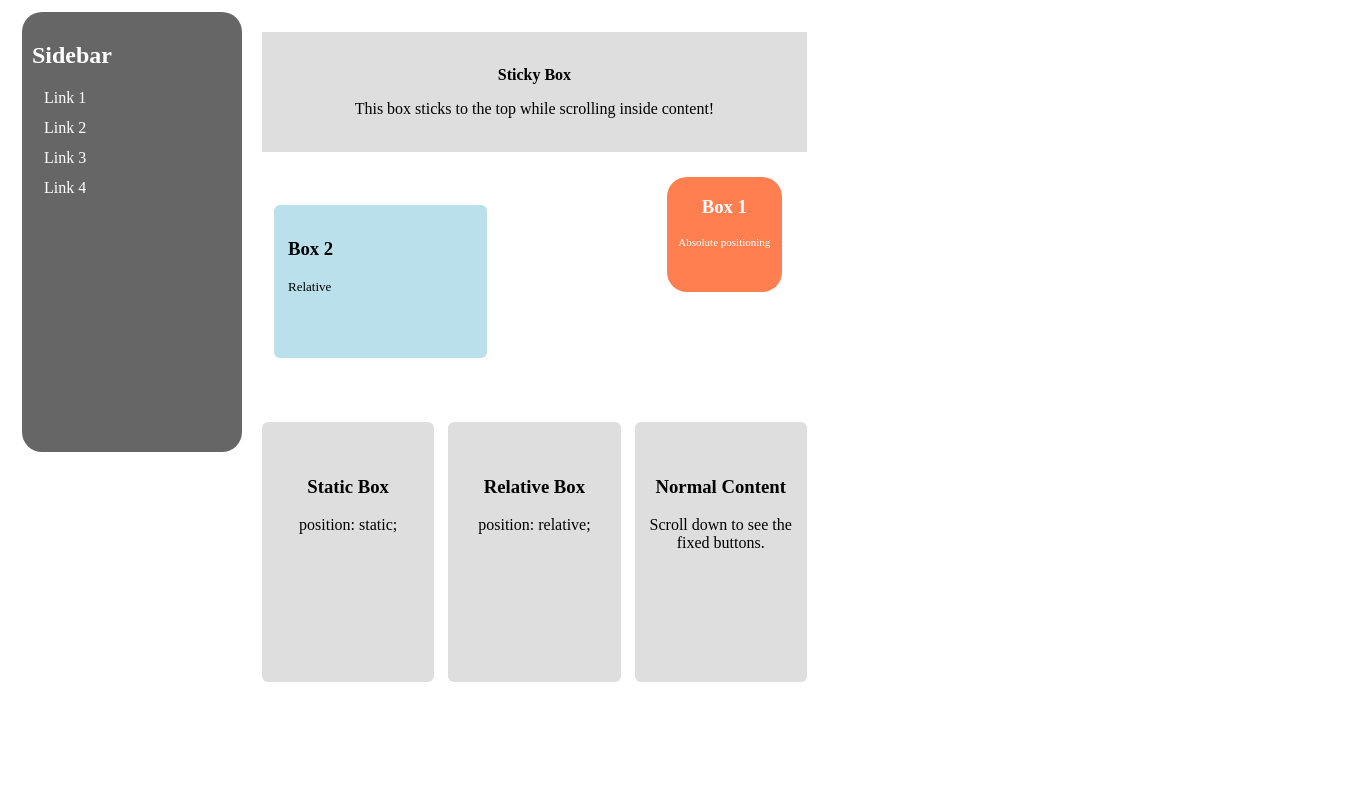
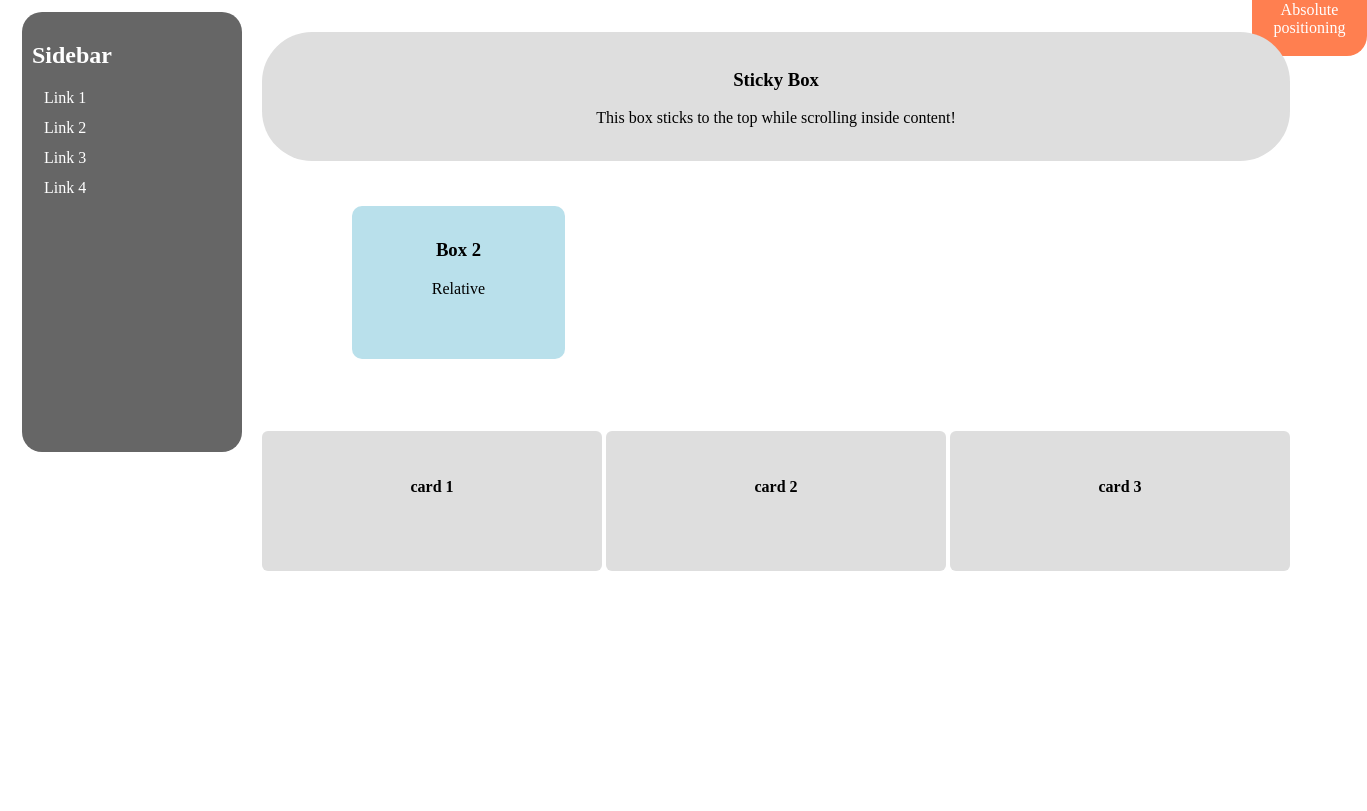
Before and after one commit to Shahroz9090/task-css-7, a plain HTML site: page index.html in a window 1280 px wide. Shown: the part 148-959 px from the top of the page, 1367 px wide, since content can reach past the window. Drawn offline with Linux system fonts and the light colour scheme.

Commit message:
task-css-7

```diff
--- a/index.html
+++ b/index.html
@@ -44,9 +44,9 @@
       </section>
 
       <section class="cards">
-        <div class="card"><h3>Static Box</h3><p>position: static;</p></div>
-        <div class="card"><h3>Relative Box</h3><p>position: relative;</p></div>
-        <div class="card"><h3>Normal Content</h3><p>Scroll down to see the fixed buttons.</p></div>
+        <div class="card"><h4>card 1</h4></div>
+        <div class="card"><h4>card 2</h4></div>
+        <div class="card"><h4>card 3</h4></div>
       </section>
 
 
--- a/style.css
+++ b/style.css
@@ -1,5 +1,4 @@
 
-/* Header */
 .header {
   background: #555;
   color: white;
@@ -47,9 +46,9 @@
   background: white;
   padding: 20px;
   min-height: 1050px;
+
 }
 
-/* Sticky box */
 .sticky-box {
   position: sticky;
   top: 0;
@@ -58,14 +57,9 @@
   text-align: center;
   padding: 18px;
   margin-bottom: 25px;
+  border-radius: 50px;
 }
 
-.sticky-box h3 {
-  font-size: 16px;
-  margin-bottom: 4px;
-}
-
-/* Relative parent + absolute child */
 .position-area {
   position: relative;
   height: 220px;
@@ -75,8 +69,8 @@
 
 .absolute-box {
   position: absolute;
-  top: 0;
-  right: 25px;
+left: 990px;
+bottom: 350px;
   width: 115px;
   height: 115px;
    border-radius: 20px;
@@ -85,40 +79,28 @@
   text-align: center;
 }
 
-.absolute-box p {
-  font-size: 11px;
-  margin-top: 5px;
-}
-
 .relative-box {
   position: relative;
-  top: 28px;
-  left: 12px;
-  z-index: 1;
+  top: 20px;
+  left: 90px;
   width: 185px;
   height: 125px;
   padding: 14px;
-  border-radius: 6px;
+  border-radius: 10px;
   background: #b9e0eb;
+  text-align: center;
 }
-
-.relative-box p {
-  font-size: 13px;
-  margin-top: 5px;
-  line-height: 1.4;
-}
-
 
 .cards {
   display: flex;
-  gap: 14px;
+  gap: 4px;
 }
 
 .card {
-  flex: 1;
-  min-height: 190px;
+  min-height: 90px;
+  min-width: 300px;
   background: #dedede;
   border-radius: 6px;
   text-align: center;
-  padding: 35px 12px;
+  padding: 25px 20px ;
 }
```
